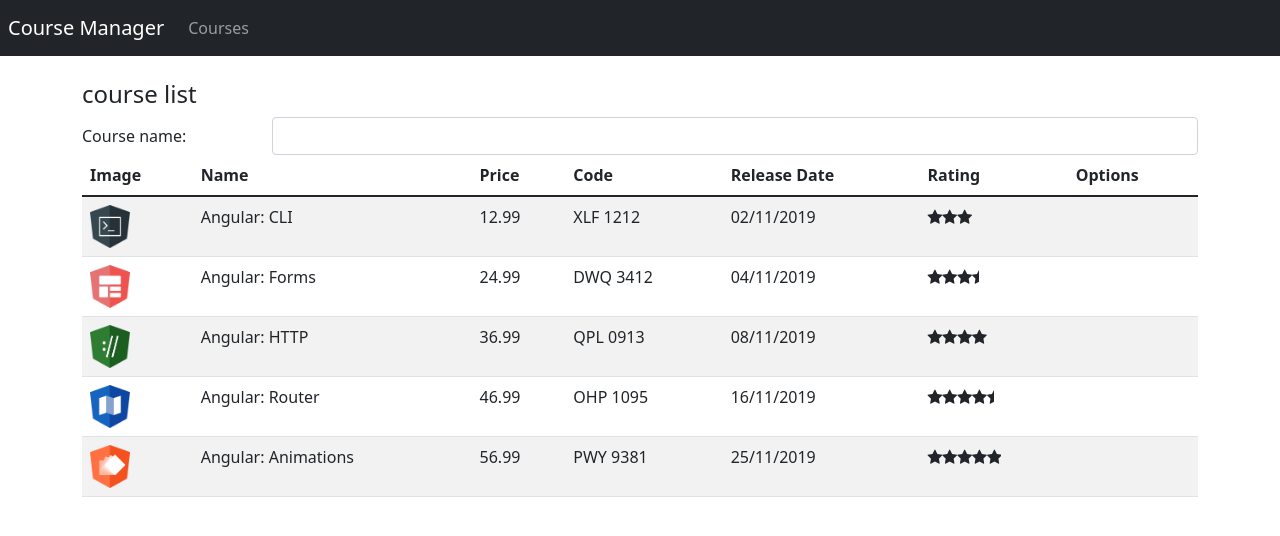
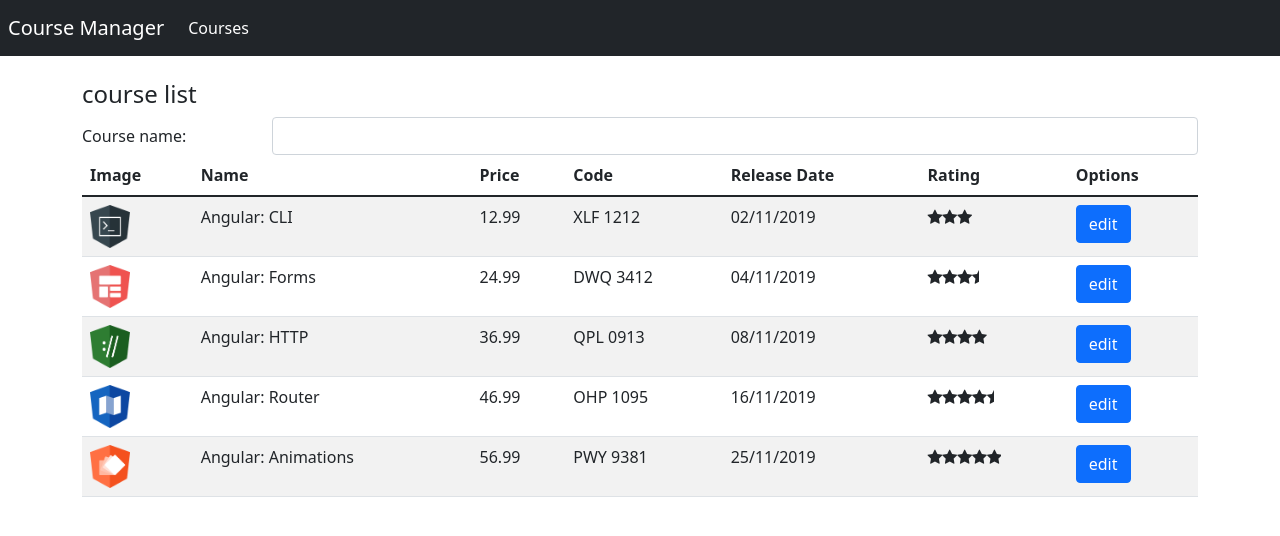
Before and after one commit to Sousa83/philips-fullstack-bootcamp, an Angular app in the folder angular/course-manager/: page /courses in a window 1280 px wide. Shown: the top 536 px of the page. Built offline with nearby package versions, Linux system fonts and the light colour scheme.

Commit message:
angular-introduction: creating a link for other component by route

```diff
--- a/angular/course-manager/src/app/app.module.ts
+++ b/angular/course-manager/src/app/app.module.ts
@@ -10,6 +10,7 @@
 import { CourseListComponent } from './coursers/course-list.component';
 
 import { ReplacePipe } from './pipes/replace.pipe';
+import { CourseDetailComponent } from './coursers/course-detail.component';
 
 @NgModule({
   // declarations é por onde importamos componentes, pipes, etc num módulo
@@ -19,6 +20,7 @@
     StarComponent,
     HeaderComponent,
     CourseListComponent,
+    CourseDetailComponent,
   ],
   imports: [
     FormsModule,
@@ -30,6 +32,7 @@
         redirectTo: 'courses',
         pathMatch: 'full',
       },
+      { path: 'course/:id', component: CourseDetailComponent },
       { path: 'courses', component: CourseListComponent },
       { path: '**', component: NotFoundComponent },
     ]),
--- /dev/null
+++ b/angular/course-manager/src/app/coursers/course-detail.component.html
@@ -0,0 +1 @@
+<h2>{{ courseId }}</h2>
--- /dev/null
+++ b/angular/course-manager/src/app/coursers/course-detail.component.ts
@@ -0,0 +1,19 @@
+import { Component, OnInit } from '@angular/core';
+import { ActivatedRoute } from '@angular/router';
+
+@Component({
+  templateUrl: './course-detail.component.html',
+})
+export class CourseDetailComponent implements OnInit {
+  courseId: number | undefined = 0;
+
+  // O uso de parâmetros do path da rota é via injeção dessa classe
+  // E utilizando o código na implementação do "ngOnInit"
+  constructor(private activtedRoute: ActivatedRoute) {}
+
+  ngOnInit(): void {
+    const id = this.activtedRoute.snapshot.paramMap.get('id');
+
+    this.courseId = id ? +id : 0;
+  }
+}
--- a/angular/course-manager/src/app/coursers/course-list.component.html
+++ b/angular/course-manager/src/app/coursers/course-list.component.html
@@ -33,7 +33,12 @@
       <td>
         <app-star [rating]="course.rating"></app-star>
       </td>
-      <td></td>
+      <td>
+        <!-- criando um link para outro componente, usando parâmetros -->
+        <a [routerLink]="['/course', course.id]" class="btn btn-primary"
+          >edit</a
+        >
+      </td>
     </tr>
   </tbody>
 </table>
--- a/angular/course-manager/src/app/header/header.component.html
+++ b/angular/course-manager/src/app/header/header.component.html
@@ -1,5 +1,5 @@
 <nav class="px-2 navbar navbar-expand-lg navbar-dark bg-dark">
-  <a href="#" class="navbar-brand">Course Manager</a>
+  <a [routerLink]="['/courses']" class="navbar-brand">Course Manager</a>
 
   <button
     class="navbar-toggler"
@@ -16,7 +16,12 @@
   <div class="collapse navbar-collapse" id="navbarSupportedContent">
     <ul class="navbar-nav mr-auto">
       <li class="nav-item">
-        <a href="#" routerLinkActive="active" class="nav-link">Courses</a>
+        <a
+          [routerLink]="['/courses']"
+          routerLinkActive="active"
+          class="nav-link"
+          >Courses</a
+        >
       </li>
     </ul>
   </div>
```
